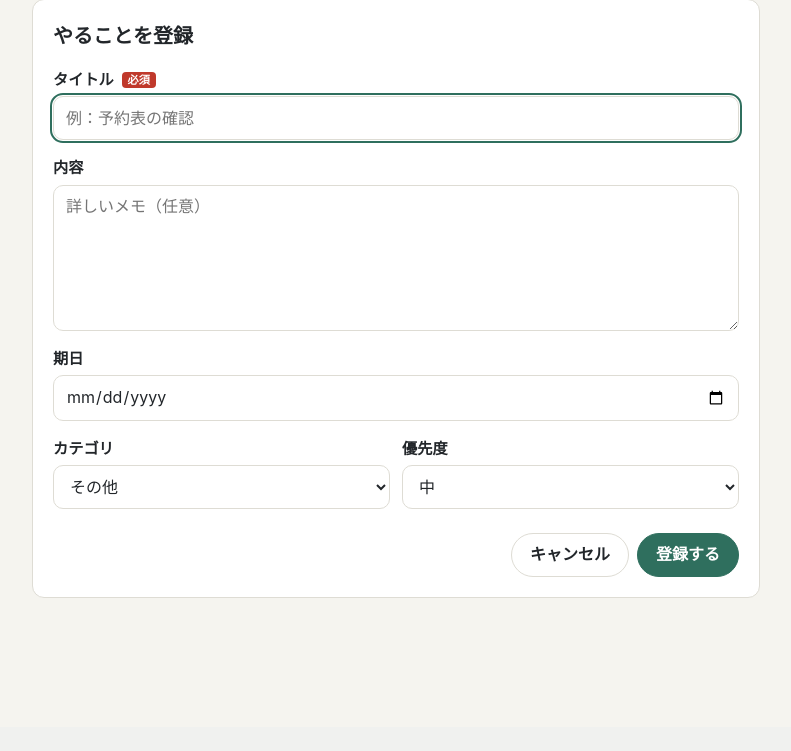
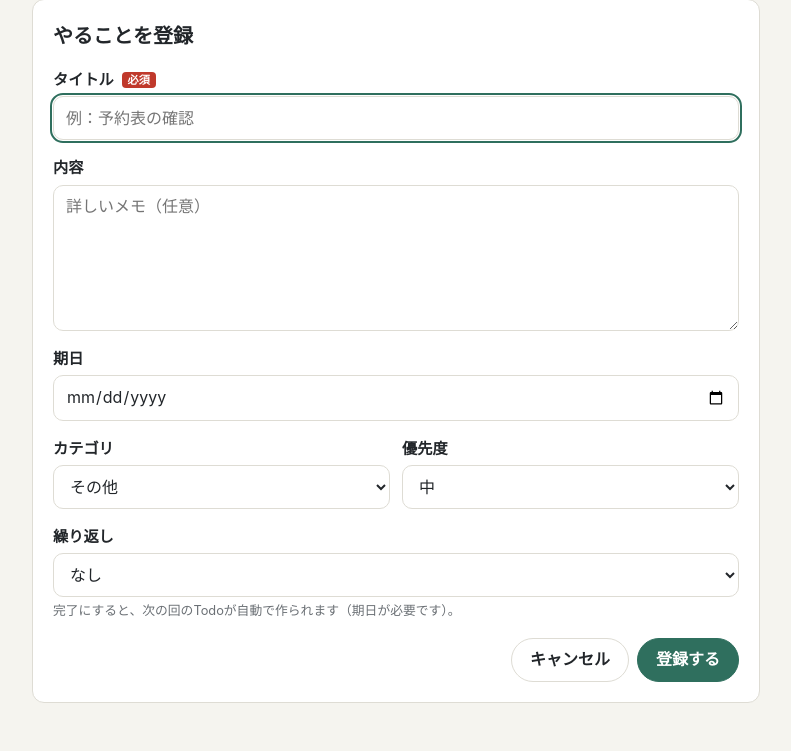
Before and after one commit to meg-unframe/python-todo-app, a Flask app: page /todos/new in a window 1280 px wide. Shown: the part 73-824 px from the top of the page, without its empty margins (244-1035 px from the left). Before the commit the page ends 671 px from the top, so only its background shows below. Run offline with Flask 3, Linux system fonts and the light colour scheme; the visitor is signed in with stand-in values (Sample User, id 1); parts of the project's set-up code (start-up, migrations or seed data) failed here and were passed over.

Commit message:
Add repeating todos (daily / weekly / monthly)
- Add repeat and series_id columns; extend an old sheet header in place without touching data rows
- Completing a repeating todo creates its next occurrence once (month-end aware, rolls forward if late)
- Repeat selector on the form, repeat badge on the list, tests and CLAUDE.md notes

```diff
--- a/app.py
+++ b/app.py
@@ -1,5 +1,6 @@
 """Life & Work TODO — Flaskアプリ本体。"""
 
+import calendar
 import hashlib
 import os
 import secrets
@@ -35,6 +36,7 @@ CATEGORIES = {
 }
 PRIORITIES = {"high": "高", "medium": "中", "low": "低"}
 PRIORITY_ORDER = {"high": 0, "medium": 1, "low": 2}
+REPEATS = {"none": "なし", "daily": "毎日", "weekly": "毎週", "monthly": "毎月"}
 
 TITLE_MAX = 100
 CONTENT_MAX = 2000
@@ -162,6 +164,7 @@ def validate_form(form):
         "due_date": form.get("due_date", "").strip(),
         "category": form.get("category", "other"),
         "priority": form.get("priority", "medium"),
+        "repeat": form.get("repeat", "none"),
     }
     errors = []
     if not data["title"]:
@@ -176,7 +179,75 @@ def validate_form(form):
         errors.append("カテゴリを選択してください。")
     if data["priority"] not in PRIORITIES:
         errors.append("優先度を選択してください。")
+    if data["repeat"] not in REPEATS:
+        errors.append("繰り返しを選択してください。")
+    elif data["repeat"] != "none" and not data["due_date"]:
+        errors.append("繰り返しにする場合は期日を入力してください。")
     return data, errors
+
+
+def add_months(value, months, day):
+    """months か月後の day 日を返す。その日が無い月は月末にする（1/31 → 2/28）。"""
+    year, month = divmod(value.month - 1 + months, 12)
+    year += value.year
+    month += 1
+    return date(year, month, min(day, calendar.monthrange(year, month)[1]))
+
+
+def next_due_date(due, repeat, today, anchor_day=None):
+    """繰り返しの次回の期日を返す。遅れて完了した場合は今日以降まで進める。
+
+    anchor_day: 毎月の基準日。月末に丸めた後も元の日（31日など）へ戻せるようにする。
+    """
+    if repeat in ("daily", "weekly"):
+        step = 1 if repeat == "daily" else 7
+        candidate = due + timedelta(days=step)
+        if candidate < today:
+            behind = (today - candidate).days
+            candidate += timedelta(days=-(-behind // step) * step)
+        return candidate
+    if repeat == "monthly":
+        day = anchor_day or due.day
+        months = 1
+        candidate = add_months(due, months, day)
+        while candidate < today:
+            months += 1
+            candidate = add_months(due, months, day)
+        return candidate
+    return None
+
+
+def create_next_occurrence(repo, todo, today, stamp):
+    """繰り返しTodoの次の回を作る。すでに後の回があれば作らない（重複防止）。"""
+    due = parse_date(todo.get("due_date"))
+    if todo.get("repeat") not in REPEATS or todo["repeat"] == "none" or due is None:
+        return None
+    series_id = todo["series_id"]
+    series_dues = [
+        d
+        for t in repo.list()
+        if t.get("series_id") == series_id
+        for d in [parse_date(t.get("due_date"))]
+        if d
+    ]
+    if any(d > due for d in series_dues):
+        return None
+    anchor_day = min(series_dues).day if series_dues else due.day
+    next_todo = {
+        "id": uuid.uuid4().hex,
+        "title": todo["title"],
+        "content": todo.get("content", ""),
+        "due_date": next_due_date(due, todo["repeat"], today, anchor_day).isoformat(),
+        "category": todo.get("category", "other"),
+        "priority": todo.get("priority", "medium"),
+        "completed": False,
+        "created_at": stamp,
+        "updated_at": stamp,
+        "repeat": todo["repeat"],
+        "series_id": series_id,
+    }
+    repo.add(next_todo)
+    return next_todo
 
 
 def decorate(todo, today):
@@ -188,6 +259,17 @@ def decorate(todo, today):
     todo["is_due_today"] = bool(due and due == today and not todo["completed"])
     todo["category_label"] = CATEGORIES.get(todo.get("category"), "その他")
     todo["priority_label"] = PRIORITIES.get(todo.get("priority"), "中")
+    repeat = todo.get("repeat", "none")
+    todo["repeat_label"] = REPEATS[repeat] if repeat in REPEATS and repeat != "none" else ""
+    return todo
+
+
+def apply_series_id(todo):
+    """繰り返しありなら系列IDを持たせ、なしなら外す。"""
+    if todo.get("repeat", "none") == "none":
+        todo["series_id"] = ""
+    elif not todo.get("series_id"):
+        todo["series_id"] = uuid.uuid4().hex
     return todo
 
 
@@ -221,6 +303,7 @@ def register_routes(app):
             "csrf_token": csrf_token,
             "CATEGORIES": CATEGORIES,
             "PRIORITIES": PRIORITIES,
+            "REPEATS": REPEATS,
         }
 
     @app.before_request
@@ -325,11 +408,19 @@ def register_routes(app):
                 "created_at": stamp,
                 "updated_at": stamp,
             }
+            apply_series_id(todo)
             get_repo().add(todo)
             flash(f"「{todo['title']}」を登録しました。", "success")
             return redirect(url_for("index"))
 
-        blank = {"title": "", "content": "", "due_date": "", "category": "other", "priority": "medium"}
+        blank = {
+            "title": "",
+            "content": "",
+            "due_date": "",
+            "category": "other",
+            "priority": "medium",
+            "repeat": "none",
+        }
         return render_template("form.html", todo=blank, errors=[], mode="new")
 
     @app.route("/todos/<todo_id>/edit", methods=["GET", "POST"])
@@ -347,6 +438,7 @@ def register_routes(app):
                     400,
                 )
             todo.update(data)
+            apply_series_id(todo)
             todo["updated_at"] = now_local().strftime("%Y-%m-%d %H:%M:%S")
             if not repo.update(todo):
                 abort(404)
@@ -362,9 +454,18 @@ def register_routes(app):
         if todo is None:
             abort(404)
         todo["completed"] = not todo["completed"]
-        todo["updated_at"] = now_local().strftime("%Y-%m-%d %H:%M:%S")
+        stamp = now_local().strftime("%Y-%m-%d %H:%M:%S")
+        todo["updated_at"] = stamp
+        apply_series_id(todo)
         repo.update(todo)
         message = "完了にしました。" if todo["completed"] else "未完了に戻しました。"
+        # 繰り返しTodoを完了にしたら次の回を作る（未完了に戻しても次の回は消さない）
+        next_todo = None
+        if todo["completed"]:
+            next_todo = create_next_occurrence(repo, todo, today_local(), stamp)
+        if next_todo:
+            due = parse_date(next_todo["due_date"])
+            message += f"次回（{due.month}月{due.day}日）のTodoを作成しました。"
         flash(f"「{todo['title']}」を{message}", "success")
         return redirect(safe_next_url())
 
--- a/static/style.css
+++ b/static/style.css
@@ -188,6 +188,7 @@ select:focus, input:focus, textarea:focus { outline: 2px solid var(--primary); o
 .badge-overdue { background: var(--danger); color: #fff; }
 .badge-today { background: var(--warn); color: #fff; }
 .badge-done { background: var(--primary); color: #fff; }
+.badge-repeat { background: #efe9f7; color: #6a4a9c; }
 
 .empty { text-align: center; padding: 40px 16px; background: var(--surface); border-radius: var(--radius); border: 1px dashed var(--border); }
 
@@ -196,6 +197,7 @@ select:focus, input:focus, textarea:focus { outline: 2px solid var(--primary); o
 .page-title { margin: 0 0 16px; font-size: 1.25rem; }
 .field { display: flex; flex-direction: column; gap: 4px; margin-bottom: 16px; }
 .field label { font-weight: 600; font-size: 0.95rem; }
+.field-help { margin: 0; font-size: 0.8rem; color: var(--muted); }
 .field-row { display: grid; grid-template-columns: 1fr 1fr; gap: 12px; }
 .required { font-size: 0.7rem; background: var(--danger); color: #fff; border-radius: 4px; padding: 1px 6px; margin-left: 4px; vertical-align: middle; }
 .form-actions { display: flex; justify-content: flex-end; gap: 8px; margin-top: 8px; flex-wrap: wrap; }
--- a/storage.py
+++ b/storage.py
@@ -14,6 +14,9 @@ COLUMNS = [
     "completed",
     "created_at",
     "updated_at",
+    # 以降は後から追加した列（既存シートのヘッダーは自動で書き足す）
+    "repeat",
+    "series_id",
 ]
 
 SCOPES = ["https://www.googleapis.com/auth/spreadsheets"]
@@ -29,6 +32,7 @@ def _from_sheet_row(row):
     row = list(row) + [""] * (len(COLUMNS) - len(row))
     todo = dict(zip(COLUMNS, row[: len(COLUMNS)]))
     todo["completed"] = str(todo["completed"]).strip().upper() == "TRUE"
+    todo["repeat"] = todo["repeat"].strip() or "none"
     return todo
 
 
@@ -82,13 +86,21 @@ class SheetsTodoRepository:
 
     def _ensure_header(self):
         header = self._ws.row_values(1)
-        if header[: len(COLUMNS)] != COLUMNS:
-            if any(header):
-                raise RuntimeError(
-                    "スプレッドシートの1行目が想定と異なります。"
-                    f"次の列名にしてください: {', '.join(COLUMNS)}"
-                )
-            self._ws.update(range_name="A1", values=[COLUMNS], value_input_option="RAW")
+        if header[: len(COLUMNS)] == COLUMNS:
+            return
+        # 旧バージョンのヘッダー（COLUMNS の先頭部分）なら、足りない列名だけ書き足す。
+        # データ行には触れないので、既存のTodoは新しい列が空欄のまま読み込まれる。
+        filled = list(header)
+        while filled and not filled[-1]:
+            filled.pop()
+        if filled != COLUMNS[: len(filled)]:
+            raise RuntimeError(
+                "スプレッドシートの1行目が想定と異なります。"
+                f"次の列名にしてください: {', '.join(COLUMNS)}"
+            )
+        if self._ws.col_count < len(COLUMNS):
+            self._ws.add_cols(len(COLUMNS) - self._ws.col_count)
+        self._ws.update(range_name="A1", values=[COLUMNS], value_input_option="RAW")
 
     def _row_range(self, row_number):
         last_col = chr(ord("A") + len(COLUMNS) - 1)
--- a/templates/form.html
+++ b/templates/form.html
@@ -47,6 +47,16 @@
       </div>
     </div>
 
+    <div class="field">
+      <label for="repeat">繰り返し</label>
+      <select id="repeat" name="repeat" aria-describedby="repeat-help">
+        {% for key, label in REPEATS.items() %}
+          <option value="{{ key }}" {% if (todo.repeat or 'none') == key %}selected{% endif %}>{{ label }}</option>
+        {% endfor %}
+      </select>
+      <p id="repeat-help" class="field-help">完了にすると、次の回のTodoが自動で作られます（期日が必要です）。</p>
+    </div>
+
     <div class="form-actions">
       <a class="btn" href="{{ url_for('index') }}">キャンセル</a>
       <button class="btn btn-primary" type="submit">{{ '登録する' if mode == 'new' else '更新する' }}</button>
--- a/templates/index.html
+++ b/templates/index.html
@@ -48,6 +48,7 @@
       <div class="todo-meta">
         <span class="badge badge-cat cat-{{ todo.category }}">{{ todo.category_label }}</span>
         <span class="badge badge-pri pri-{{ todo.priority }}">優先度：{{ todo.priority_label }}</span>
+        {% if todo.repeat_label %}<span class="badge badge-repeat">🔁 {{ todo.repeat_label }}</span>{% endif %}
         {% if todo.is_overdue %}<span class="badge badge-overdue">期限切れ</span>{% endif %}
         {% if todo.is_due_today %}<span class="badge badge-today">今日まで</span>{% endif %}
         {% if todo.completed %}<span class="badge badge-done">完了</span>{% endif %}
```
Also changed, not shown: CLAUDE.md (+15 -2 lines), tests/test_app.py (+154 -3 lines).
